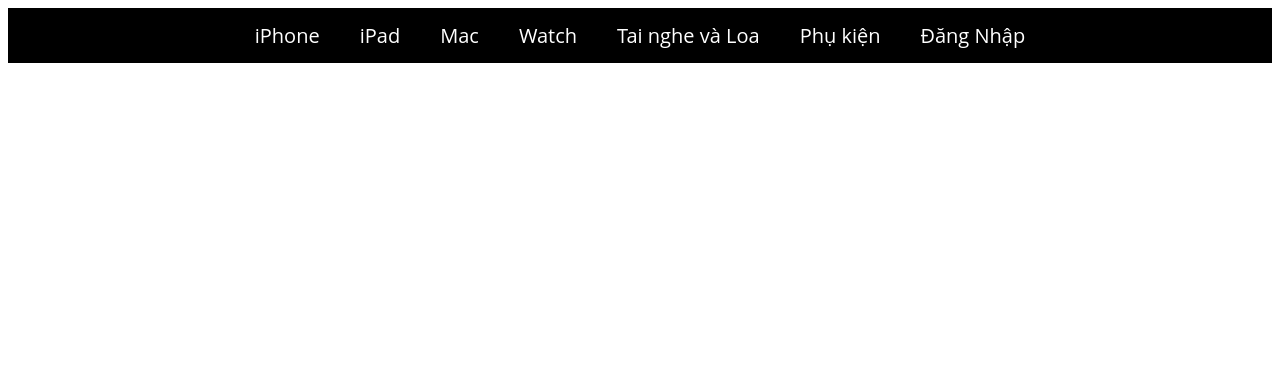
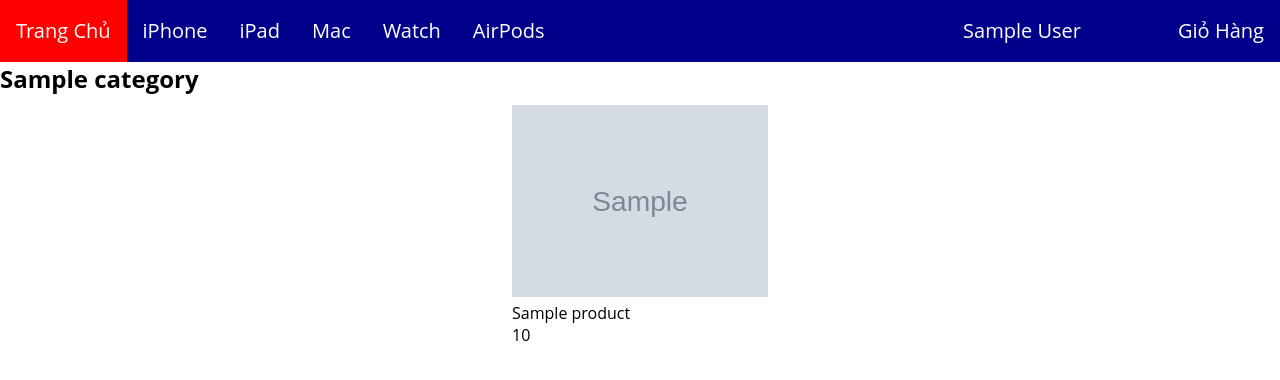
Before and after one commit to NamVu-Kaiser/Project_PHP, a PHP site: page / in a window 1280 px wide. Shown: the top 380 px of the page. Run offline with PHP 8.4, Linux system fonts and the light colour scheme; the visitor is signed in with stand-in values (Sample User, id 1); tables that the repository leaves empty or names only in its code hold one stand-in row (values such as "Sample post"); grey boxes marked "Sample" are stand-in pictures.

Commit message:
sign_in, sign_up, sign_out, display product follow category

```diff
--- a/controllers/ProductController.php
+++ b/controllers/ProductController.php
@@ -4,12 +4,6 @@ require_once('models/products.php');
 
 class ProductController
 {
-    // Phương thức lấy danh sách tất cả các sản phẩm
-    public static function getAllProductsController()
-    {
-        return Product::readAll();
-    }
-
     // Phương thức tạo mới sản phẩm
     public static function createController($name, $category_id, $quantity, $price, $description, $storage, $color, $image)
     {
--- a/controllers/UserController.php
+++ b/controllers/UserController.php
@@ -13,10 +13,12 @@ class UserController {
         // Kiểm tra kết quả đăng nhập
         if ($result) {
             // Đăng nhập thành công, lấy họ tên của người dùng
-            $userFullName = $user->getFullNameByEmail($email);
-            if ($userFullName) {
+            $fullname = $user->getFullNameByEmail($email);
+            if ($fullname) {
                 // Nếu có họ tên, trả về họ tên
-                return $userFullName;
+                $_SESSION['email'] = $email;
+                $_SESSION['fullname'] = $fullname; // Thay đổi ở đây
+                header('Location: index.php');
             } else {
                 // Nếu không có họ tên, trả về null hoặc một giá trị mặc định khác
                 return null;
@@ -48,6 +50,17 @@ class UserController {
             return false;
         }
     }
+    public function SignOutController() {
+        // Tạo một đối tượng User
+        $user = new User(null, null, null, null, null, null, null, null);
+
+        // Gọi phương thức đăng xuất từ đối tượng User
+        $user->sign_out();
+
+        // Chuyển hướng người dùng đến trang chính sau khi đăng xuất
+        header('Location: index.php');
+    }
+
 }
 
 ?>
--- a/css/sign_up/css/main.css
+++ b/css/sign_up/css/main.css
@@ -200,6 +200,7 @@ fieldset, legend {
 li > ol,
 li > ul {
   margin-bottom: 0;
+  height: 62px;
 }
 
 /**
--- a/css/style.css
+++ b/css/style.css
@@ -1,64 +1,52 @@
-.body{
-    font-weight: 400px;
+*{
     font-family: "Open Sans", "Arial", "Helvetica Neue", sans-serif;
+    margin: auto;
 }
-.navbar {
+ul {
+    list-style-type: none;
+    margin: auto;
+    padding: 0;
     overflow: hidden;
-    background-color: #000000;
-    display: flex;
-    justify-content: center;
-    font-family: "Open Sans", "Arial", "Helvetica Neue", sans-serif;
+    background-color: #00008B;
+    height: 62px;
   }
 
-.navbar a {
-    display: block;
+  li {
+    float: left;
+
+  }
+
+  li a, .dropbtn {
+    display: inline-block;
     color: white;
     text-align: center;
-    padding: 14px 20px;
+    padding: 14px 16px;
+    text-decoration: none;
     font-size: 20px;
-    text-decoration: none;
     font-family: "Open Sans", "Arial", "Helvetica Neue", sans-serif;
-}
-
-.navbar-category {
-    display: flex;
-    justify-content: center;
-    flex-wrap: wrap;
-    gap: 20px;
-}
-
-.navbar-sign_in {
-    display: flex;
-    float: right;
-}
-
-.navbar-category a:hover,
-.navbar-sign_in a:hover {
-    background-color: #ddd;
-    color: black;
-}
-
-.dropbtn {
-    background-color: #4CAF50;
-    color: white;
-    padding: 16px;
-    font-size: 16px;
-    border: none;
+    height: 62px;
+    line-height: 1.7;
     cursor: pointer;
   }
 
-.dropdown {
-    position: relative;
+  li a:hover, .dropdown:hover .dropbtn {
+    background-color: red;
+  }
+
+  li.dropdown {
     display: inline-block;
+    float: right;
+    margin-right: 65px;
   }
 
   .dropdown-content {
     display: none;
     position: absolute;
     background-color: #f9f9f9;
-    min-width: 160px;
-    box-shadow: 0px 8px 16px 0px rgba(0, 0, 0, 0.2);
+    min-width: 150px;
+    box-shadow: 0px 8px 16px 0px rgba(0,0,0,0.2);
     z-index: 1;
+    margin-top: 0;
   }
 
   .dropdown-content a {
@@ -66,16 +54,11 @@
     padding: 12px 16px;
     text-decoration: none;
     display: block;
+    text-align: left;
   }
 
-.dropdown-content a:hover {
-    background-color: #f1f1f1
-}
+  .dropdown-content a:hover {background-color: #f1f1f1;}
 
   .dropdown:hover .dropdown-content {
     display: block;
   }
-
-.dropdown:hover .dropbtn {
-    background-color: #3e8e41;
-}
--- a/header.php
+++ b/header.php
@@ -1,48 +1,48 @@
 <?php
+session_start();
 require_once('controllers/UserController.php');
 
 // Kiểm tra xem người dùng đã đăng nhập hay chưa
-if (isset($_SESSION['user_fullname'])) {
+if (isset($_SESSION['fullname'])) {
     // Nếu đã đăng nhập, hiển thị họ tên của họ
-    $userFullname = $_SESSION['user_fullname'];
+    $fullname = $_SESSION['fullname'];
 } else {
     // Nếu chưa đăng nhập, hiển thị một liên kết đến trang đăng nhập
-    $userFullname = null;
+    $fullname = null;
 }
 ?>
 
 <!DOCTYPE html>
 <html lang="en">
+
 <head>
     <meta charset="UTF-8">
     <meta name="viewport" content="width=device-width, initial-scale=1.0">
-    <title>Header</title>
     <link rel="stylesheet" href="css/style.css">
 </head>
+
 <body>
-    <header>
-        <div class="navbar">
-            <div class="navbar-category"><a href="#">iPhone</a></div>
-            <div class="navbar-category"><a href="#">iPad</a></div>
-            <div class="navbar-category"><a href="#">Mac</a></div>
-            <div class="navbar-category"><a href="#">Watch</a></div>
-            <div class="navbar-category"><a href="#">Tai nghe và Loa</a></div>
-            <div class="navbar-category"><a href="#">Phụ kiện</a></div>
-            <div class="navbar-sign_in">
-                <?php if($userFullname): ?>
-                    <div class="dropdown">
-                        <a href="#" class="dropbtn"><?php echo $userFullname; ?></a>
-                        <div class="dropdown-content">
-                            <a href="#">Hồ sơ cá nhân</a>
-                            <a href="#">Lịch sửa mua hàng</a>
-                            <a href="#">Đăng xuất</a>
-                        </div>
-                    </div>
-                <?php else: ?>
-                    <a href="sign_in.php">Đăng Nhập</a>
-                <?php endif; ?>
-            </div>
-        </div>
-    </header>
+    <ul>
+        <li><a href="index.php">Trang Chủ</a></li>
+        <li><a href="#news">iPhone</a></li>
+        <li><a href="#news">iPad</a></li>
+        <li><a href="#news">Mac</a></li>
+        <li><a href="#news">Watch</a></li>
+        <li><a href="#news">AirPods</a></li>
+        <li style="float: right;"><a href="#home">Giỏ Hàng</a></li>
+        <?php if ($fullname) : ?>
+            <li class="dropdown">
+                <a href="javascript:void(0)" class="dropbtn"><?php echo $fullname; ?></a>
+                <div class="dropdown-content">
+                    <a href="myinfo.php">Hồ Sơ Của Tôi</a>
+                    <a href="#">Lịch Sử Mua Hàng</a>
+                    <a href="sign_out.php">Đăng Xuất</a>
+                </div>
+            </li>
+        <?php else : ?>
+            <li style="float: right;"><a href="sign_in.php">Đăng Nhập</a></li>
+        <?php endif; ?>
+    </ul>
 </body>
+
 </html>
--- a/index.php
+++ b/index.php
@@ -1,17 +1,57 @@
 <!DOCTYPE html>
 <html lang="en">
-
 <head>
     <meta charset="UTF-8">
     <meta name="viewport" content="width=device-width, initial-scale=1.0">
     <title>Trang chủ</title>
-    <link rel="stylesheet" href="css/style.css">
+    <style>
+        /* CSS để sắp xếp sản phẩm trong các flexbox */
+        .product-container {
+            display: flex;
+            flex-wrap: wrap;
+        }
+        .product-item {
+            width: 20%; /* Chia mỗi hàng thành 5 cột */
+            padding: 10px;
+        }
+        .product-item img {
+            max-width: 100%;
+            height: auto;
+        }
+    </style>
 </head>
-<?php
+<body>
+    <?php
     require_once 'header.php';
-?>
+    require_once 'models/categories.php';
+    require_once 'models/products.php';
 
-<body>
+    // Truy vấn danh sách các danh mục sản phẩm
+    $categories = Category::readAll(); // Giả sử bạn có một class Category để quản lý các danh mục sản phẩm
+
+    // Hiển thị các danh mục sản phẩm và sản phẩm thuộc mỗi danh mục
+    foreach ($categories as $category) {
+        echo "<h2>{$category['name']}</h2>"; // Hiển thị tên danh mục
+
+        // Truy vấn và hiển thị các sản phẩm thuộc danh mục này
+        $products = Product::readByCategory($category['id_category']); // Giả sử bạn có một phương thức readByCategory để đọc sản phẩm theo danh mục
+
+        // Bắt đầu container cho các sản phẩm
+        echo '<div class="product-container">';
+
+        foreach ($products as $product) {
+            // Hiển thị mỗi sản phẩm trong một flexbox item
+            echo '<div class="product-item">';
+            echo "<img src=\"{$product['image_product']}\" alt=\"{$product['name']}\">";
+            echo "<p>{$product['name']}</p>";
+            echo "<p>{$product['price']}</p>";
+            // Hiển thị các thông tin khác về sản phẩm nếu cần
+            echo '</div>'; // Kết thúc flexbox item
+        }
+
+        // Kết thúc container cho các sản phẩm
+        echo '</div>';
+    }
+    ?>
 </body>
-
 </html>
--- /dev/null
+++ b/models/categories.php
@@ -0,0 +1,55 @@
+<?php
+
+require_once('models/databases.php');
+
+class Category
+{
+    private $id;
+    private $name;
+
+    public function __construct($id, $name)
+    {
+        $this->id = $id;
+        $this->name = $name;
+    }
+
+    public static function readAll()
+    {
+        $database = new Database();
+        $connection = $database->getConnection();
+        $query = "SELECT * FROM category";
+        $result = $connection->query($query);
+
+        $categories = array();
+        if ($result->num_rows > 0) {
+            while ($row = $result->fetch_assoc()) {
+                $categories[] = $row;
+            }
+        }
+
+        $connection->close();
+        return $categories;
+    }
+
+
+    public function setId($id)
+    {
+        $this->id = $id;
+    }
+
+    public function setName($name)
+    {
+        $this->name = $name;
+    }
+
+    public function getId()
+    {
+        return $this->id;
+    }
+
+    public function getName()
+    {
+        return $this->name;
+    }
+}
+?>
--- a/models/products.php
+++ b/models/products.php
@@ -82,6 +82,29 @@ class Product
         }
     }
 
+    // Phương thức đọc các sản phẩm thuộc một danh mục cụ thể
+    public static function readByCategory($id_category) {
+        $database = new Database();
+        $connection = $database->getConnection();
+
+        $query = "SELECT * FROM Product WHERE id_category = ?";
+        $stmt = $connection->prepare($query);
+        $stmt->bind_param("i", $id_category);
+        $stmt->execute();
+        $result = $stmt->get_result();
+
+        $products = array();
+        if ($result->num_rows > 0) {
+            while ($row = $result->fetch_assoc()) {
+                $products[] = $row;
+            }
+        }
+
+        $connection->close();
+        return $products;
+    }
+
+
     // Phương thức cập nhật thông tin sản phẩm
     public function update($id)
     {
@@ -118,5 +141,4 @@ class Product
         }
     }
 }
-
 ?>
--- a/models/users.php
+++ b/models/users.php
@@ -123,6 +123,7 @@ class User
         // Kiểm tra số hàng trả về từ truy vấn
         if ($result->num_rows == 1) {
             // Đăng nhập thành công
+            session_start();
             return true;
         } else {
             // Đăng nhập thất bại
@@ -200,5 +201,9 @@ class User
             return false;
         }
     }
+    public function sign_out(){
+        session_start();
+        session_unset();
+        session_destroy();
+    }
 }
-?>
```
Also changed, not shown: controllers/CategoryController.php (added, +13 -0 lines), css/sign_in/css/main.css (+9 -4 lines), sign_in.php (+6 -8 lines), sign_out.php (added, +10 -0 lines), images/cart.png (added). Lines whose indentation alone changed are shown as unchanged.
